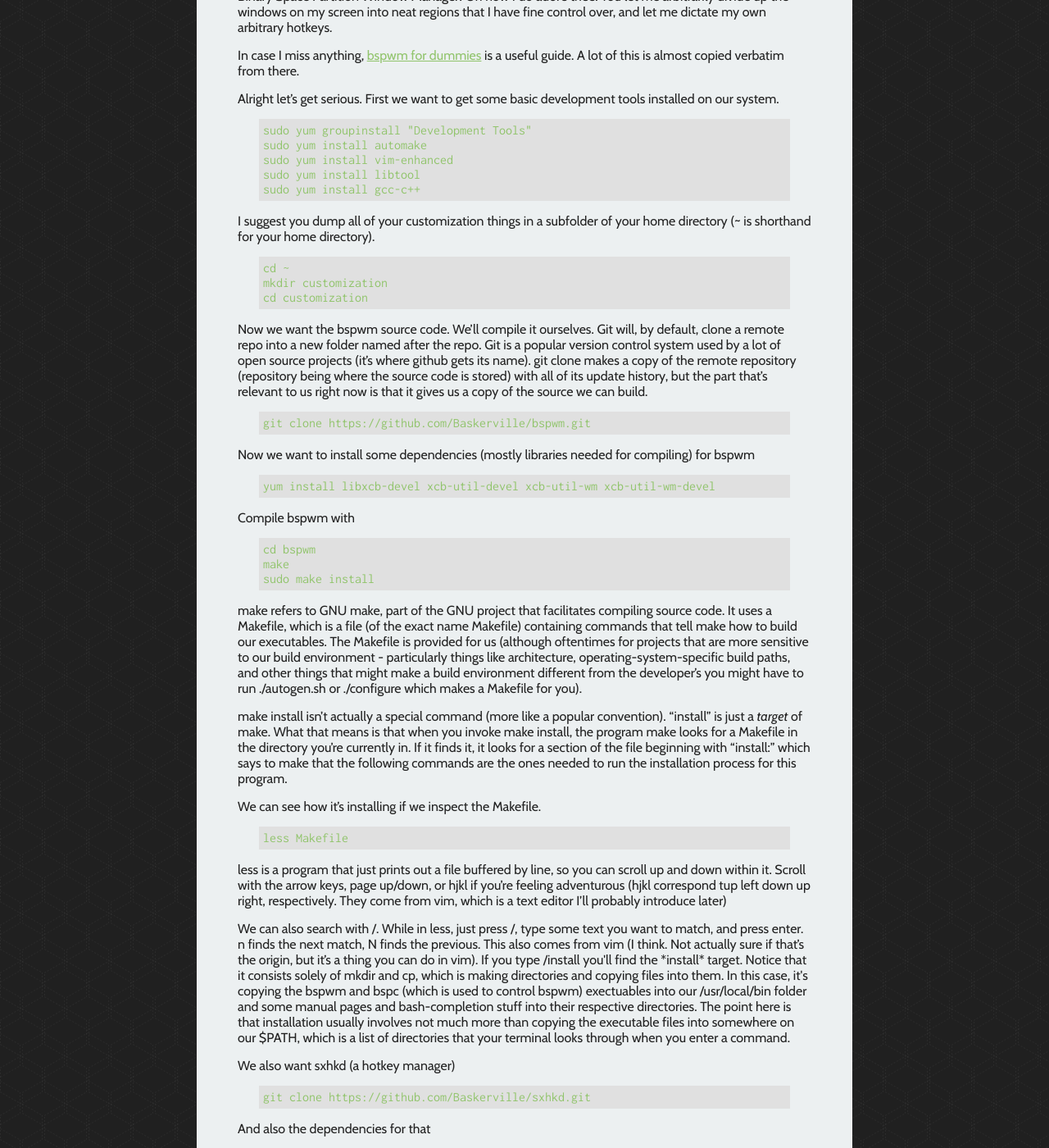
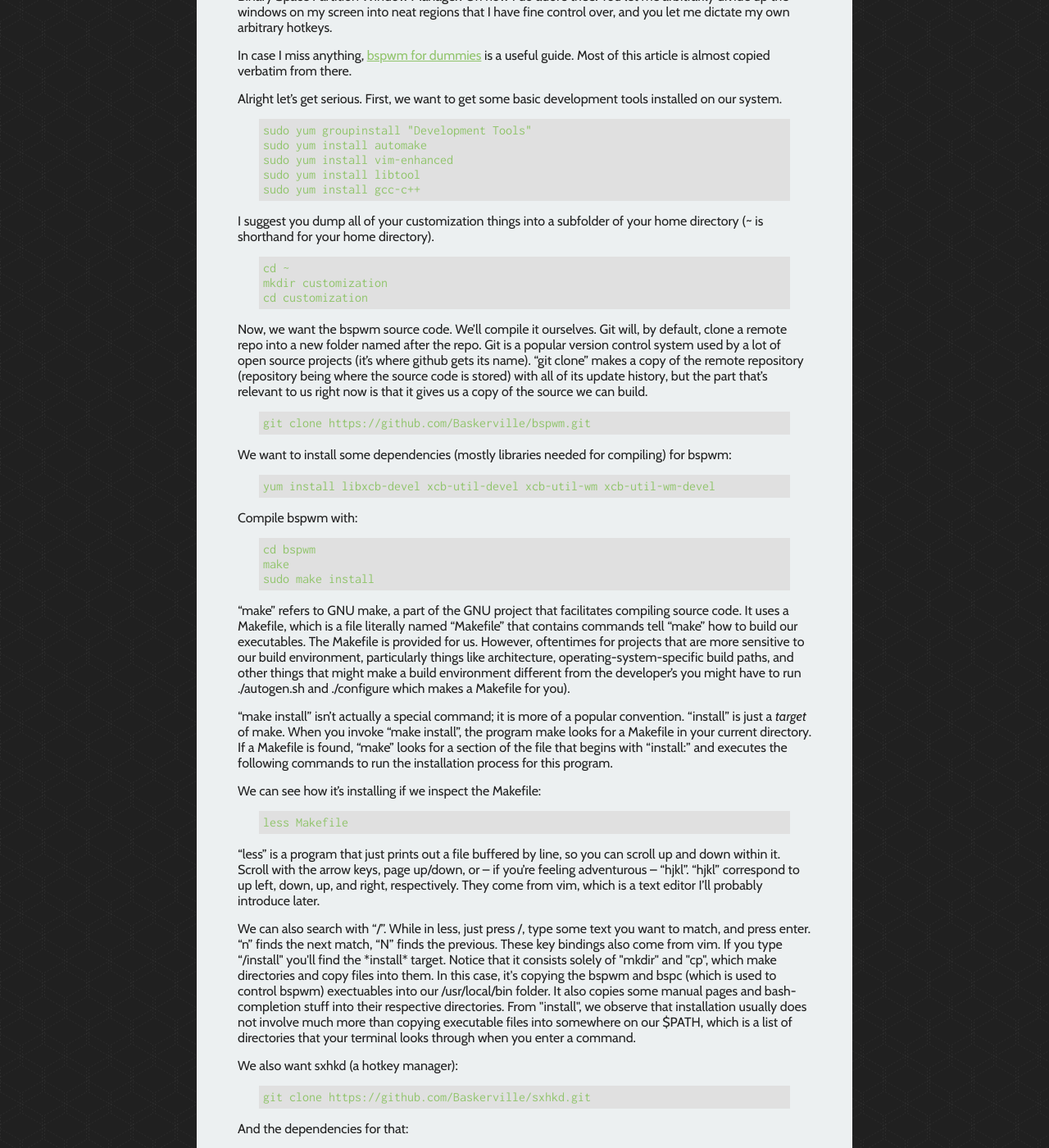
Before and after one commit to Speculative/old_website, a Jekyll site: the page built from _posts/2014-08-26-The-Quest-For-Linux-Customization-Part-2.markdown, in a window 1280 px wide and 1400 px high, scrolled down 279 px. Shown: the whole window at 82% size. Built offline with Jekyll 4.4.1, drawn with Linux system fonts in a browser that asks for light colours; some web fonts are replaced; Markdown is read by kramdown in place of the engine named in the settings; some of the changed text lies outside the part shown.

Commit message:
Grammatical/stylistic corrections to Quest Part 2 courtesy of Jenn

```diff
--- a/_posts/2014-08-26-The-Quest-For-Linux-Customization-Part-2.markdown
+++ b/_posts/2014-08-26-The-Quest-For-Linux-Customization-Part-2.markdown
@@ -7,14 +7,14 @@
 -----
 Binary Space Partition Window Manager! Oh how I do adore thee. You let me
 arbitrarily divide up the windows on my screen into neat regions that I have
-fine control over, and let me dictate my own arbitrary hotkeys.
+fine control over, and you let me dictate my own arbitrary hotkeys.
 
-In case I miss anything, [bspwm for dummies][1] is a useful guide. A lot of
-this is almost copied verbatim from there.
+In case I miss anything, [bspwm for dummies][1] is a useful guide. Most of
+this article is almost copied verbatim from there.
 
 [1]: https://github.com/windelicato/dotfiles/wiki/bspwm-for-dummies
 
-Alright let's get  serious. First we want to get some basic development tools
+Alright let's get  serious. First, we want to get some basic development tools
 installed on our system.
 
     sudo yum groupinstall "Development Tools"
@@ -23,81 +23,81 @@
     sudo yum install libtool
     sudo yum install gcc-c++
 
-I suggest you dump all of your customization things in a subfolder of your
+I suggest you dump all of your customization things into a subfolder of your
 home directory (~ is shorthand for your home directory).
 
     cd ~
     mkdir customization
     cd customization
 
-Now we want the bspwm source code. We'll compile it ourselves. Git will, by
+Now, we want the bspwm source code. We'll compile it ourselves. Git will, by
 default, clone a remote repo into a new folder named after the repo. Git is a
 popular version control system used by a lot of open source projects (it's where
-github gets its name). git clone makes a copy of the remote repository
+github gets its name). "git clone" makes a copy of the remote repository
 (repository being where the source code is stored) with all of its update
 history, but the part that's relevant to us right now is that it gives us a copy
 of the source we can build.
 
     git clone https://github.com/Baskerville/bspwm.git
 
-Now we want to install some dependencies (mostly libraries needed for compiling)
-for bspwm
+We want to install some dependencies (mostly libraries needed for compiling)
+for bspwm:
 
     yum install libxcb-devel xcb-util-devel xcb-util-wm xcb-util-wm-devel
 
-Compile bspwm with
+Compile bspwm with:
 
     cd bspwm
     make
     sudo make install
 
-make refers to GNU make, part of the GNU project that facilitates compiling
-source code. It uses a Makefile, which is a file (of the exact name Makefile)
-containing commands that tell make how to build our executables. The Makefile is
-provided for us (although oftentimes for projects that are more sensitive to our
-build environment - particularly things like architecture,
+"make" refers to GNU make, a part of the GNU project that facilitates compiling
+source code. It uses a Makefile, which is a file literally named "Makefile"
+that contains commands tell "make" how to build our executables. The
+Makefile is provided for us. However, oftentimes for projects that are more
+sensitive to our build environment, particularly things like architecture,
 operating-system-specific build paths, and other things that might make a build
-environment different from the developer's you might have to run ./autogen.sh or
-./configure which makes a Makefile for you).
+environment different from the developer's you might have to run ./autogen.sh
+and ./configure which makes a Makefile for you).
 
-make install isn't actually a special command (more like a popular convention).
-"install" is just a *target* of make. What that means is that when you invoke
-make install, the program make looks for a Makefile in the directory you're
-currently in. If it finds it, it looks for a section of the file beginning with
-"install:" which says to make that the following commands are the ones needed to
-run the installation process for this program.
+"make install" isn't actually a special command; it is more of a popular
+convention.  "install" is just a *target* of make. When you invoke "make
+install", the program make looks for a Makefile in your current directory. If a
+Makefile is found, "make" looks for a section of the file that begins with
+"install:" and executes the following commands to run the installation process
+for this program.
 
-We can see how it's installing if we inspect the Makefile.
+We can see how it's installing if we inspect the Makefile:
 
     less Makefile
 
-less is a program that just prints out a file buffered by line, so you can
-scroll up and down within it. Scroll with the arrow keys, page up/down, or hjkl
-if you're feeling adventurous (hjkl correspond tup left down up right,
-respectively. They come from vim, which is a text editor I'll probably introduce
-later)
+"less" is a program that just prints out a file buffered by line, so you can
+scroll up and down within it. Scroll with the arrow keys, page up/down, or --
+if you're feeling adventurous -- "hjkl".  "hjkl" correspond to up left, down,
+up, and right, respectively. They come from vim, which is a text editor I'll
+probably introduce later.
 
-We can also search with /. While in less, just press /, type some text you want
-to match, and press enter. n finds the next match, N finds the previous. This
-also comes from vim (I think. Not actually sure if that's the origin, but it's a
-thing you can do in vim). If you type /install<Return> you'll find the *install*
-target. Notice that it consists solely of mkdir and cp, which is making
-directories and copying files into them. In this case, it's copying the bspwm
-and bspc (which is used to control bspwm) exectuables into our /usr/local/bin
-folder and some manual pages and bash-completion stuff into their respective
-directories. The point here is that installation usually involves not much more
-than copying the executable files into somewhere on our $PATH, which is a list
-of directories that your terminal looks through when you enter a command.
+We can also search with "/". While in less, just press /, type some text you
+want to match, and press enter. "n" finds the next match, "N" finds the
+previous.  These key bindings also come from vim. If you type
+"/install<Return>" you'll find the *install* target. Notice that it consists
+solely of "mkdir" and "cp", which make directories and copy files into them. In
+this case, it's copying the bspwm and bspc (which is used to control bspwm)
+exectuables into our /usr/local/bin folder. It also copies some manual pages
+and bash-completion stuff into their respective directories. From "install", we
+observe that installation usually does not involve much more than copying
+executable files into somewhere on our $PATH, which is a list of directories
+that your terminal looks through when you enter a command.
 
-We also want sxhkd (a hotkey manager)
+We also want sxhkd (a hotkey manager):
 
     git clone https://github.com/Baskerville/sxhkd.git
 
-And also the dependencies for that
+And the dependencies for that:
 
     yum install xcb-util-keysyms xcb-util-keysyms-devel
 
-Build and install sxhkd the same way as bspwm
+Build and install sxhkd the same way as bspwm:
 
     cd sxhkd
     make
@@ -111,19 +111,18 @@
     mkdir ~/.config/sxhkd
     cp bspwm/examples/sxhkdrc ~/.config/sxhkd/sxhkdrc
 
-rc is a common suffix for configuration files run
-when a program is run which stands for "run commands". There's a
-[wikipedia article][2] with some background. Do try reading up on things you
-don't know on wikipedia. It's usually got some interesting history, relevant
-usage information, and things of that nature.
+"rc" ("run commands") is a common suffix for configuration files executed when
+a program is run. There's a [wikipedia article][2] with some background. Try
+reading up on things you don't know on Wikipedia. It usually has some
+interesting history, relevant usage information, and things of that nature.
 
-You may notice at the bottom of sxhkdrc there's shortcuts for opening various
-programs. I personally find these very, very useful. Super + Enter opens up
-a terminal. Super + Space opens up dmenu, which is sort of like the Super + r
-"Run..." menu from Windows you may be familiar with. You may want to edit the
-terminal entry to say gnome-terminal instead of urxvt (we haven't installed
-that yet). Or you could install urxvt and use that if you're feeling
-adventurous. We'll also install dmenu.
+You may notice at the bottom of sxhkdrc that there are shortcuts for opening
+various programs. I personally find these very, very useful. Super + Enter
+opens up a terminal. Super + Space opens up dmenu, which is sort of like the
+Super + r "Run..." menu from Windows that you may be familiar with. You may
+want to edit the terminal entry to say gnome-terminal instead of urxvt (we
+haven't installed that yet). Alternatively, you could install urxvt and use
+that if you're feeling adventurous. We'll also install dmenu.
 
     sudo yum install dmenu
 
@@ -139,22 +138,22 @@
     cp bspwm/contrib/lightdm/bspwm.desktop /usr/share/xsessions/bspwm.desktop
     cp bspwm/contrib/lightdm/bspwm-session /usr/bin/bspwm-session
 
-Now restart the system (top right menu or sudo shutdown now in a terminal) and
-hopefully we should see that there's a convenient little dropdown menu when we
-log in that lets us select bspwm as our desktop session!
+Restart the system (top right menu or sudo shutdown now in a terminal). We
+should see a convenient dropdown menu marked by a gear symbol when we log in
+that lets us select bspwm as our desktop session!
 
 Logging into bspwm for the first time is a rather panic-inducing experience.
-Nothing happened! It looks like the wallpaper went blank and that's it!
-Luckily, we've installed sxhkd which gives us some handy shortcuts for using
-bspwm (that are all completely customizable, of course). Open up a terminal with
-Super+Return (Super is the Windows key - whatever's between Alt and Ctrl).
-Yeah, the font is tiny. And there's no wallpaper on this desktop! And the old
-screen gets stuck when I close the terminal until I open a new one! The font
-size is tiny. bspwm is scary. Help, Jeff, bspwm is scary.
+Nothing happened! It looks like the wallpaper went blank, and that's it!
+Luckily, we've installed sxhkd which gives us some nice, customizable shortcuts
+for using bspwm. Open up a terminal with Super+Return (Super is the Windows key
+- whatever's between Alt and Ctrl).  Yeah, the font is tiny. And there's no
+wallpaper on this desktop! And the old screen gets stuck when I close the
+terminal and stays that way until I open a new one! The font size is tiny.
+bspwm is scary. Help, Jeff, bspwm is scary.
 
 Yeah, bspwm is mainly concerned with arranging your windows in a pretty way.
-The other stuff like a desktop wallpaper and screen scaling and whatnot is up to
-you. So here's what we're going to do:
+The other stuff like desktop wallpapers, screen scaling, and whatnot is up to
+you. Here's what we're going to do:
 
  1. Set up xrandr to fix our screen resolution
  2. Install and configure feh for managing wallpapers
@@ -162,8 +161,8 @@
 
 xrandr
 ------
-Most of this is from the [ArchWiki article on xrandr][3], reproduced here
-because things on the internet tend to go away sometimes.
+Most of the following section is from the [ArchWiki article on xrandr][3]. They
+are reproduced here because things on the internet tend to go away sometimes.
 
 [3]: https://wiki.archlinux.org/index.php/xrandr#Adding_undetected_resolutions
 
@@ -171,7 +170,7 @@
 
     cvt 1920 1080
 
-Add the modeline you get to xrandr (don't copy mine verbatim!)
+Add the generated modeline to xrandr (don't copy mine verbatim!)
 
     xrandr --newmode "1920x1080_60.00"  173.00  1920 2048 2248 2576  1080 1083 1088 1120 -hsync +vsync
 
```
Also changed, not shown: other parts of _posts/2014-08-26-The-Quest-For-Linux-Customization-Part-2.markdown (+1 -1 lines).
